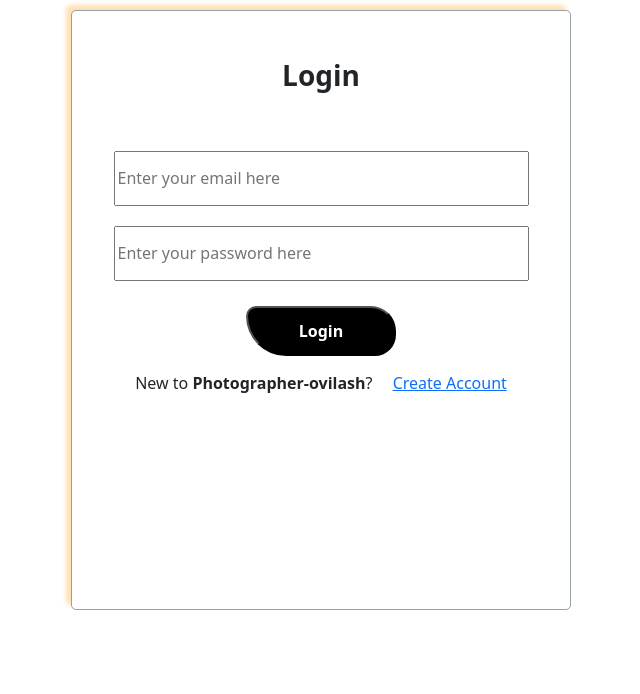
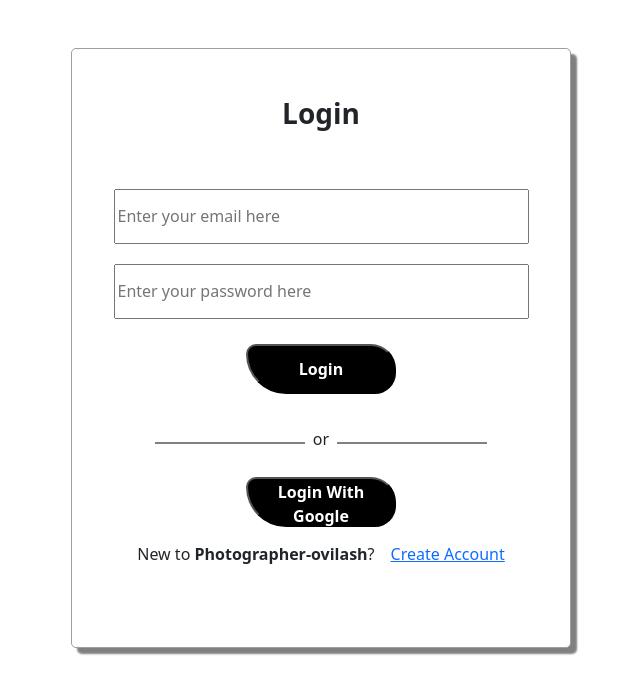
Before and after one commit to OvilashMoitra/Photographer-Ovilash, a React (Create React App) app: page /login in a window 1280 px wide. Shown: the top 694 px of the page, without its empty margins (319-959 px from the left). Built offline with nearby package versions, Linux system fonts and the light colour scheme; no server answers.

Commit message:
readme file created

```diff
--- a/src/Page-Container/Log-in/Login.css
+++ b/src/Page-Container/Log-in/Login.css
@@ -3,7 +3,7 @@
     height: 600px;
     background: #FFFFFF;
     border: 1px solid #95A0A7;
-    box-shadow: -5px -5px 5px #FFE0B3;
+    box-shadow: 6px 6px 2px grey;
     border-radius: 5px;
     margin: 10px auto;
     text-align: center;
--- a/src/Page-Container/Log-in/Login.js
+++ b/src/Page-Container/Log-in/Login.js
@@ -1,17 +1,20 @@
 import React, { useState } from 'react';
-import { useAuthState, useSignInWithEmailAndPassword } from 'react-firebase-hooks/auth';
+import { useAuthState, useSignInWithEmailAndPassword, useSignInWithGoogle } from 'react-firebase-hooks/auth';
 import { Link, useLocation, useNavigate } from 'react-router-dom';
+import { toast, ToastContainer } from 'react-toastify';
 import authenication from '../../firebase/firebase.init';
 import './Login.css'
 
 const Login = () => {
     let navigate = useNavigate();
     let location = useLocation();
+    const [error] = useAuthState(authenication)
     let [user, loading] = useAuthState(authenication);
+    const [signInWithGoogle, emailUser, googleError] = useSignInWithGoogle(authenication);
+    const [errorText, setErrorText] = useState('')
     let from = location.state?.from?.pathname || "/";
     const [
-        signInWithEmailAndPassword,
-        error,
+        signInWithEmailAndPassword
     ] = useSignInWithEmailAndPassword(authenication);
     const [email, setEmail] = useState('')
     const [password, setPassword] = useState('')
@@ -26,16 +29,22 @@ const Login = () => {
     if (user) {
         navigate(from, { replace: true });
     }
+    const googleSignup = () => {
+        signInWithGoogle()
+        navigate('/')
+    }
     const signin = (e) => {
 
         e.preventDefault()
         if (error) {
+            toast('Password or Email is not matching')
             return
         }
         signInWithEmailAndPassword(email, password)
+
     }
     return (
-        <div className='form'>
+        <div className='form my-5'>
             <h3 className='my-5'><strong>Login</strong></h3>
             <form onSubmit={signin}>
                 <input className='form-input' onBlur={handleEmail} type="email" name="" id="" placeholder='Enter your email here' required />
@@ -44,7 +53,15 @@ const Login = () => {
                 <br />
                 <button type="submit" className='submit-btn'>Login</button>
             </form>
-            <p>New to <strong>Photographer-ovilash</strong>? <span><Link to="/signup">Create Account</Link></span> </p>
+            <div className='line-container'>
+                <div className='line'></div>
+                <p className='mx-2'>or</p>
+                <div className='line'></div>
+            </div>
+            <ToastContainer></ToastContainer>
+            <button className='submit-btn mt-0' onClick={googleSignup}>Login With Google</button>
+            <ToastContainer />
+            <p>New to <strong>Photographer-ovilash</strong>?<span><Link to="/signup">Create Account</Link></span> </p>
         </div>
     );
 };
--- a/src/Page-Container/Sign-Up/Signup.js
+++ b/src/Page-Container/Sign-Up/Signup.js
@@ -9,7 +9,7 @@ import { sendEmailVerification } from 'firebase/auth';
 import { Tree } from 'rsuite';
 
 const Signup = () => {
-    const [signInWithGoogle, emailUser, loading, error] = useSignInWithGoogle(authenication);
+    const [signInWithGoogle, emailUser, loading, googleError] = useSignInWithGoogle(authenication);
     let navigate = useNavigate();
     let location = useLocation();
     let [user] = useAuthState(authenication);
@@ -30,12 +30,13 @@ const Signup = () => {
         navigate('/')
     }
     const [
-        createUserWithEmailAndPassword
+        createUserWithEmailAndPassword,
+        error
     ] = useCreateUserWithEmailAndPassword(authenication, { sendEmailVerification: true });
 
     const signup = (e) => {
         e.preventDefault()
-
+        console.log(error)
         if (password !== confirmPassword) {
             toast("Password is not matching ")
             return;
@@ -54,16 +55,16 @@ const Signup = () => {
                 <br />
                 <input className='form-input' type="password" onBlur={handleConfirmPassword} name="confirmPassword" id="" placeholder='confirm password' required />
                 <br />
-                <button className='submit-btn' type="submit">Sign Up</button>
+                <button className='submit-btn mb-0' type="submit">Sign Up</button>
             </form>
             <div className='line-container'>
                 <div className='line'></div>
-                <p>or</p>
+                <p className='mx-2'>or</p>
                 <div className='line'></div>
             </div>
-            <button className='bg-primary font-bold text-white' onClick={googleSignup}>Login With Google</button>
+            <button className='submit-btn mt-0' onClick={googleSignup}>Login With Google</button>
             <ToastContainer />
-            <p className='mt-4'>Already have an account at<strong>Photographer-ovilash</strong>? <span><Link to="/login">Login</Link></span> </p>
+            <p className=''>Already have an account at<strong>Photographer-ovilash</strong>?<span><Link to="/login">Login</Link></span></p>
         </div>
     );
 };
```
Also changed, not shown: 1 other file (tests, documents, lock files or other folders).
